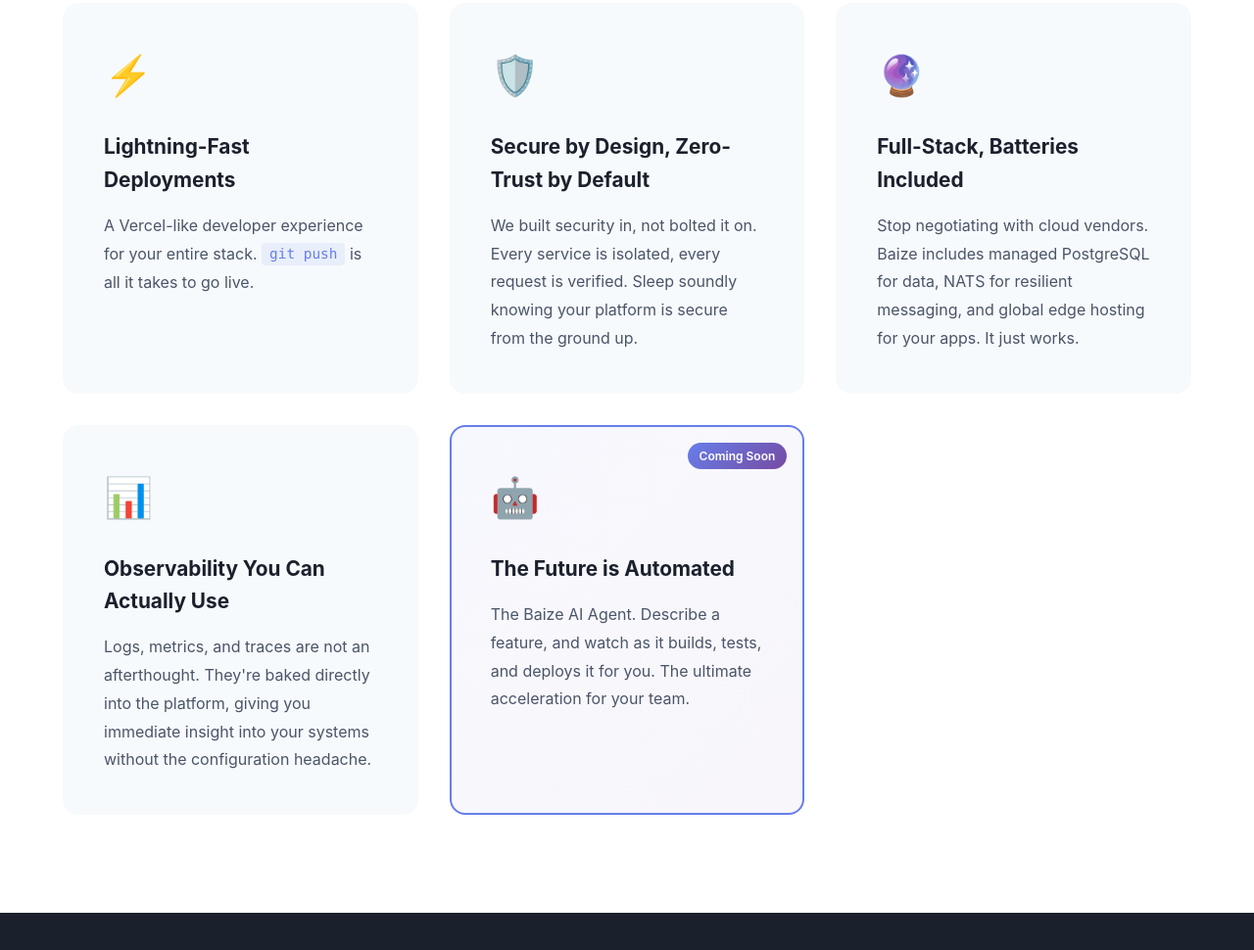
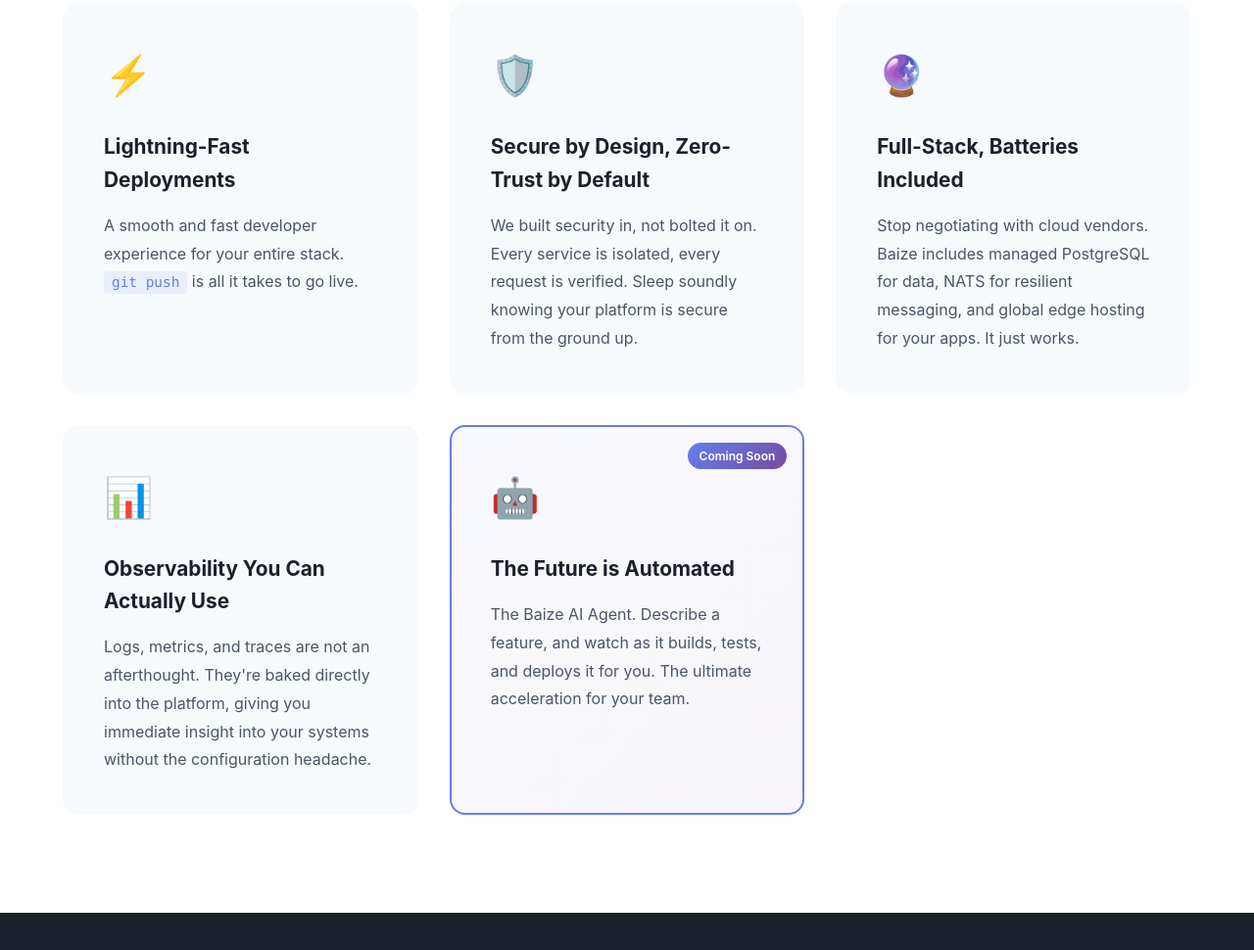
Before and after one commit to baize-sh/website, a plain HTML site: page index.html in a window 1280 px wide. Shown: the part 2491-3461 px from the top of the page at 98% size. Drawn offline with Linux system fonts and the light colour scheme.

Commit message:
experience counts

```diff
--- a/index.html
+++ b/index.html
@@ -175,7 +175,7 @@
                 <div class="feature-card">
                     <div class="feature-icon">⚡️</div>
                     <h3>Lightning-Fast Deployments</h3>
-                    <p>A Vercel-like developer experience for your entire stack. <code>git push</code> is all it takes to go live.</p>
+                    <p>A smooth and fast developer experience for your entire stack. <code>git push</code> is all it takes to go live.</p>
                 </div>
                 <div class="feature-card">
                     <div class="feature-icon">🛡️</div>
```
